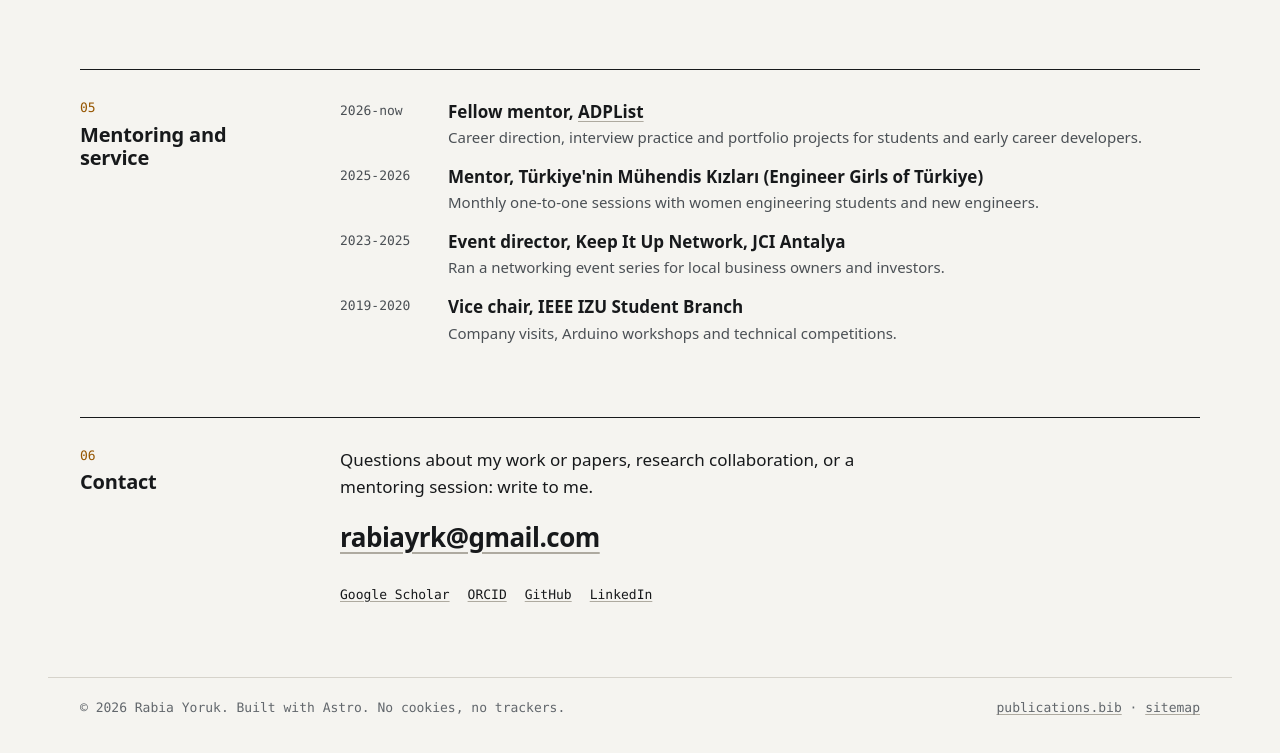
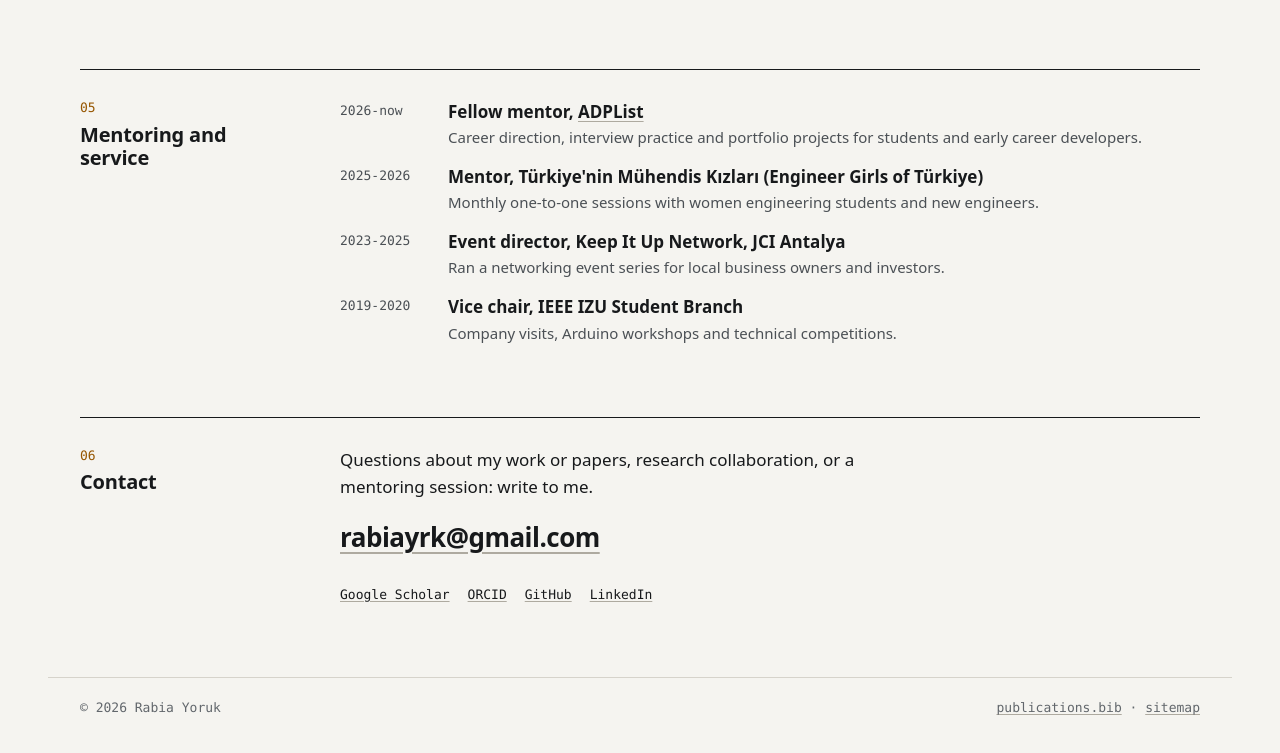
Before and after one commit to rabiayrk/rabiayoruk-site, an Astro site: page / in a window 1280 px wide. Shown: the part 5747-6500 px from the top of the page. Built offline with nearby package versions, Linux system fonts and the light colour scheme; Astro itself is replaced by a stand-in of ours.

Commit message:
Shorten footer

```diff
--- a/src/components/Footer.astro
+++ b/src/components/Footer.astro
@@ -2,7 +2,7 @@
 const year = new Date().getFullYear();
 ---
 <footer class="wrap foot">
-  <p class="mono">© {year} Rabia Yoruk. Built with Astro. No cookies, no trackers.</p>
+  <p class="mono">© {year} Rabia Yoruk</p>
   <p class="mono"><a href="/publications.bib">publications.bib</a> · <a href="/sitemap-index.xml">sitemap</a></p>
 </footer>
 
```
